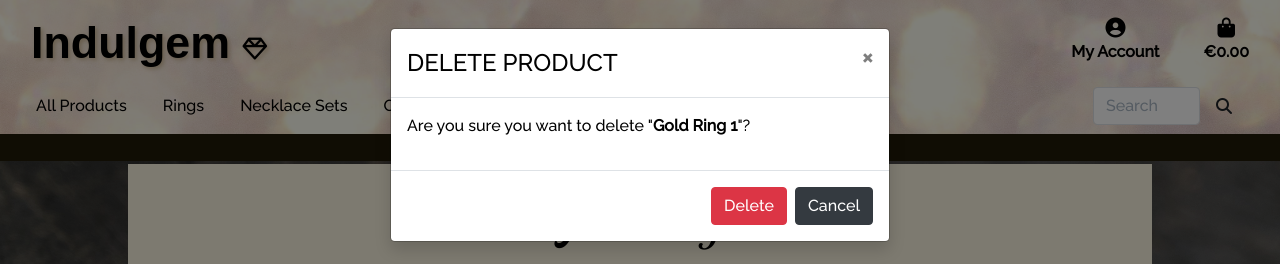
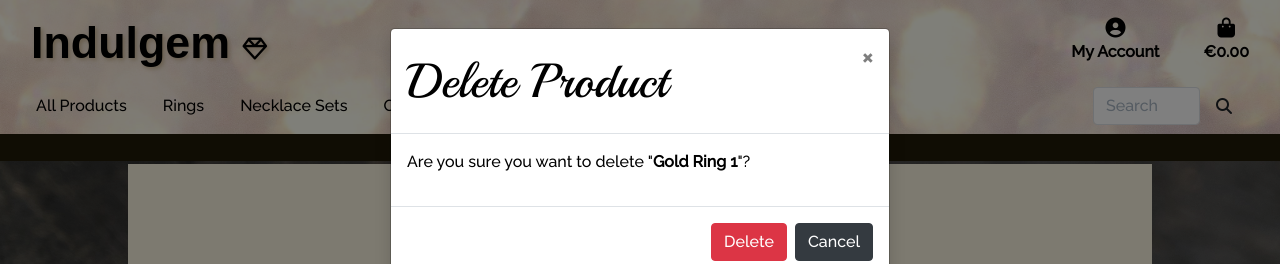
Before and after one commit to Saraholoughlin5/Milestone_Project_4, a Django app: page /products/ in a window 1280 px wide, after a click on "Delete". Shown: the top 264 px of the page. Run offline with Django 3.2, Linux system fonts and the light colour scheme; the visitor is signed in with stand-in values (Sample User, id 1); data comes from the database, SQL or seed files in the repository; some libraries are stand-ins or nearby versions; some web fonts are replaced.

Commit message:
Update modal heading font, add text to README

```diff
--- a/products/templates/products/product_detail.html
+++ b/products/templates/products/product_detail.html
@@ -59,7 +59,7 @@
                         <!-- Modal Content -->
                         <div class="modal-content shadow">
                             <div class="modal-header">
-                                <h4 class="modal-title text-uppercase">Delete Product</h4>
+                                <h4 class="modal-title heading-font">Delete Product</h4>
                                 <button type="button" class="close" data-dismiss="modal">&times;</button>
                             </div>
                             <div class="modal-body">
--- a/products/templates/products/products.html
+++ b/products/templates/products/products.html
@@ -118,7 +118,7 @@
                                             <!-- Modal Content -->
                                                 <div class="modal-content shadow">
                                                     <div class="modal-header">
-                                                        <h4 class="modal-title text-uppercase">Delete Product</h4>
+                                                        <h4 class="modal-title heading-font">Delete Product</h4>
                                                         <button type="button" class="close" data-dismiss="modal">&times;</button>
                                                     </div>
                                                     <div class="modal-body">
```
Also changed, not shown: README.md.
